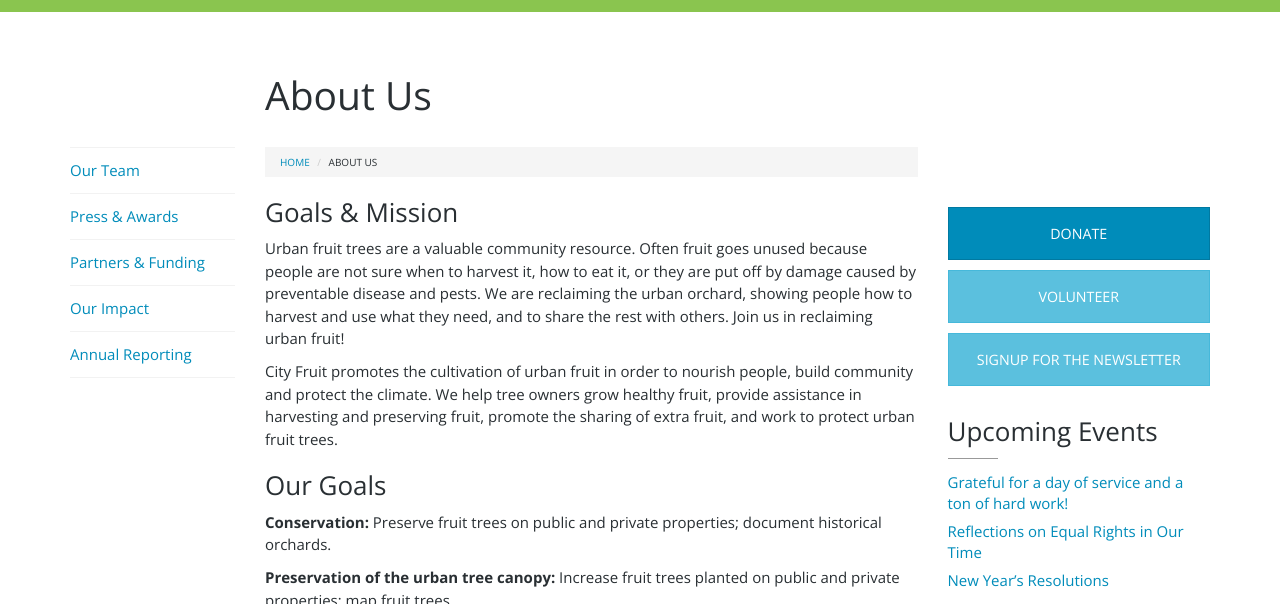
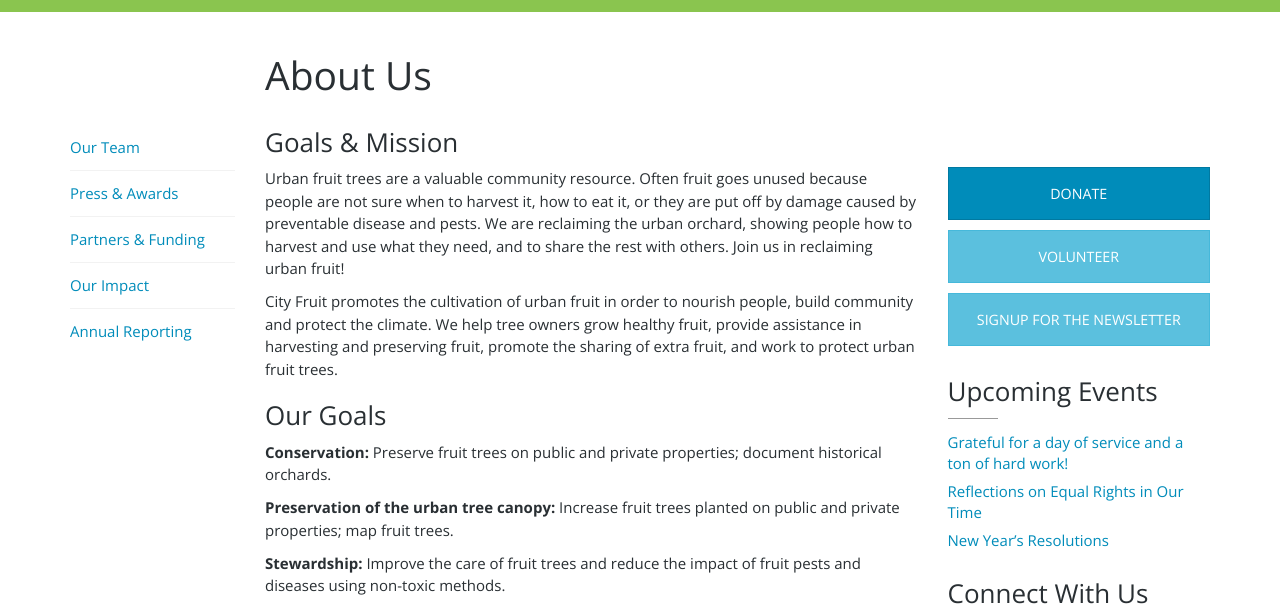
Before and after one commit to kaypro4/brighton-static, a plain HTML site: page about.html in a window 1280 px wide. Shown: the part 81-685 px from the top of the page. Drawn offline with nearby package versions, Linux system fonts and the light colour scheme.

Commit message:
Hid breadcrumbs for now

```diff
--- a/about.html
+++ b/about.html
@@ -67,17 +67,12 @@
    <!--/.NAVBAR END-->
 
 
-<section id="title">
         <div class="container">
-		   <div class="row">
+        <div class="row">
 		  	   <div class="col-md-10 col-md-push-2">
 		   	   <h1>About Us</h1>
 		      </div>
 		   </div>
-       </div>
-</section>
-<section id="main">
-        <div class="container">
 		   <div class="row">
 		  	   <div class="col-md-2 left">
 			   	   <ul class="auto-menu">
@@ -147,7 +142,7 @@
 
 		   </div>
        </div>
-</section>
+
 <!--/.MAIN END-->
 
 
--- a/assets/css/style.css
+++ b/assets/css/style.css
@@ -208,18 +208,16 @@
 ul.auto-menu {
 	list-style-type: none;
 	padding: 0;
-	padding-top: 0px;
+	padding-top: 18px;
 	width: 100%;
 	margin: 0;
 }
 
 ul.auto-menu li.first {
 	padding: 12px 0;
+	border-top: none;
 }
 
-ul.auto-menu li.last {
-	border-bottom: 1px solid #f2f2f2;
-}
 ul.auto-menu li {
 	padding: 12px 0;
 	border-top: 1px solid #f2f2f2;
@@ -235,6 +233,7 @@
 .breadcrumb {
 	border: 0px solid #dddddd;
 	border-radius: 0px;
+	display: none;
 }
 
 
```
Also changed, not shown: 1 other file.
